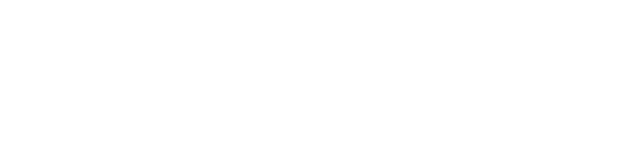
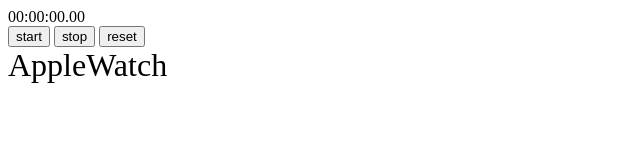
Before and after one commit to 07130918/Typing-game-jsOnly, a plain HTML site: page index.html in a window 1280 px wide. Shown: the whole page, without its empty margins (0-640 px from the left). Drawn offline with Linux system fonts and the light colour scheme.

Commit message:
ランダムに出題

```diff
--- a/index.html
+++ b/index.html
@@ -1,11 +1,32 @@
 <!DOCTYPE html>
 <html lang="ja">
+
 <head>
   <meta charset="UTF-8">
   <meta name="viewport" content="width=device-width, initial-scale=1.0">
   <title>Typing-game</title>
+  <style>
+    #characters {
+      font-size: 2rem;
+    }
+
+    #typed {
+      color: red;
+    }
+  </style>
 </head>
+
 <body>
-  <script src="./index.js"></script>
+  <div id="time">00:00:00.00</div>
+  <input id="start" type="button" value="start">
+  <input id="stop" type="button" value="stop">
+  <input id="reset" type="button" value="reset">
+
+  <div id="characters">
+    <span id="typed"></span><span id="untyped">Start</span>
+  </div>
+
+  <script type="module" src="./index.js"></script>
 </body>
+
 </html>
--- a/index.js
+++ b/index.js
@@ -0,0 +1,48 @@
+import {strs} from "./strs.js"
+const timeElement = document.getElementById('time')
+const start = document.getElementById('start')
+const stop = document.getElementById('stop')
+const reset = document.getElementById('reset')
+
+const typedField = document.getElementById('typed');
+const untypedField = document.getElementById('untyped');
+
+const time = 10000;
+
+
+let typed = ''
+let untyped = 'Start';
+
+function getRandomInt(max) { //単語ランダム抽出
+  return Math.floor(Math.random() * Math.floor(max));
+}
+
+function nextString() {//ランダムに抽出された単語を返す
+  const i = getRandomInt(strs.length);
+  return strs[i];
+}
+
+function updateTextField() {
+  typedField.textContent = typed;
+  untypedField.textContent = untyped;
+}
+
+function next() {
+  typed = '';
+  untyped = nextString();
+  updateTextField();
+}
+
+document.addEventListener('keydown', function (e) {
+  if (e.key !== untyped.substring(0, 1)) { return; } //押したキーが正しくないとき何もせず返す
+  typed += untyped.substring(0, 1); //はじまりから1文字とる
+  untyped = untyped.substring(1);//2文字目から末尾まで
+
+  updateTextField();
+
+  if (untyped === '') { //全部打ち終わったら
+    next();
+  }
+});
+
+next();
--- /dev/null
+++ b/strs.js
@@ -0,0 +1,18 @@
+const strs = [
+  'GoogleChrome',
+  'Apple',
+  'Facebook',
+  'JavaScript',
+  'HyperTextMarkupLanguage',
+  'RubyOnRails',
+  'Progate',
+  'MacBookAir',
+  'HelloWorld',
+  'KotaSato',
+  'ShingekiNoKyojin',
+  'YouTube',
+  'AppleWatch',
+  'SpaceX',
+];
+
+export {strs};
```
